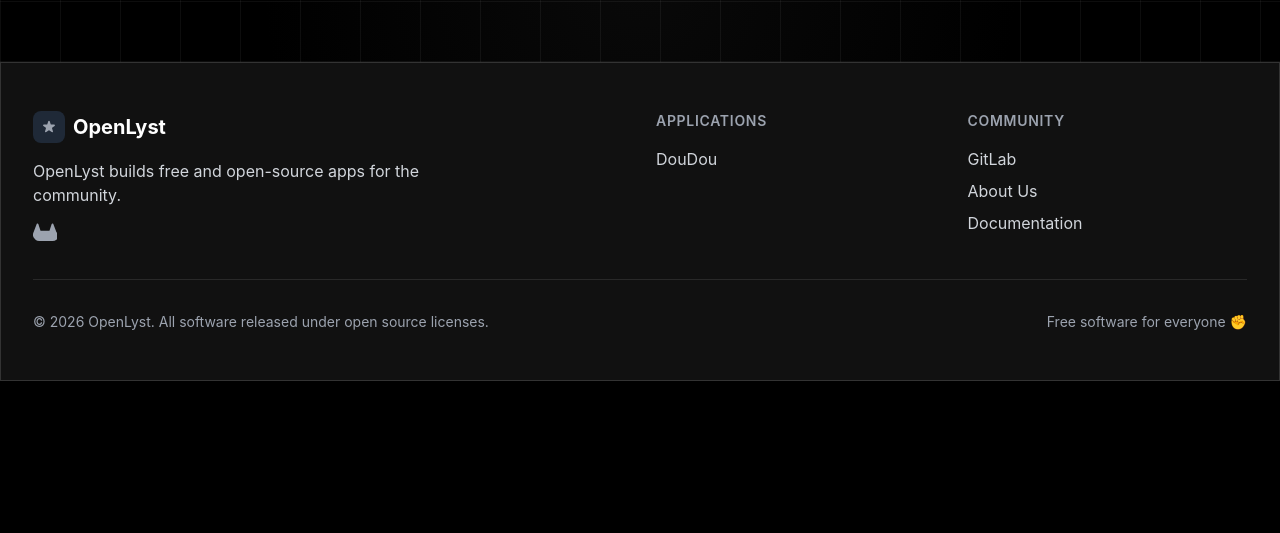
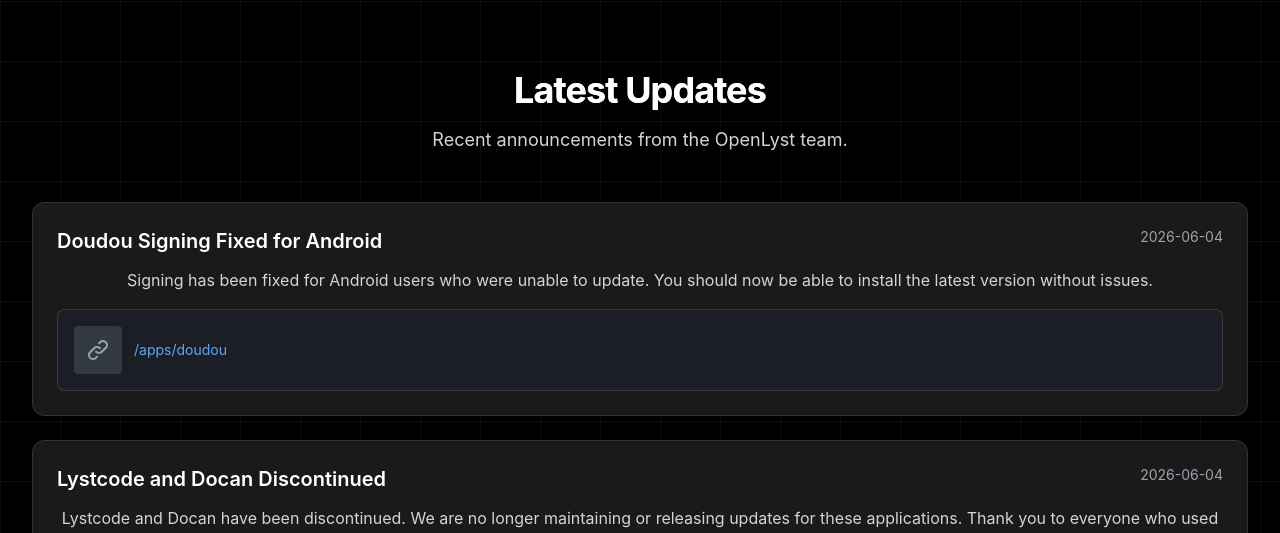
Before and after one commit to openlyst/openlyst, a Next.js app: page /news in a window 1280 px wide. Shown: the part 419-952 px from the top of the page. Before the commit the page ends 800 px from the top, so only its background shows below. Built offline with nearby package versions, Linux system fonts and the light colour scheme; no server answers.

Commit message:
Update NewsPageContent with latest updates section

```diff
--- a/src/components/NewsPageContent.tsx
+++ b/src/components/NewsPageContent.tsx
@@ -30,6 +30,33 @@ export function NewsPageContent({ initialNews }: { initialNews: NewsItem[] }) {
           <p className="text-xl text-gray-300 max-w-3xl mx-auto">{t.news.subtitle}</p>
         </div>
       </section>
+
+      <Section title={t.news.latestUpdates} subtitle={t.news.latestUpdatesDesc} background="default" centered>
+        {news.length === 0 ? (
+          <div className="text-center py-12 text-gray-400">{t.news.noNews}</div>
+        ) : (
+          <div className="space-y-6">
+            {news.map((item) => (
+              <article key={item.identifier} className="glass-card rounded-xl p-6 scroll-contain-cards">
+                <div className="flex flex-col sm:flex-row sm:items-start sm:justify-between gap-3 mb-3">
+                  <h2 className="text-xl font-semibold text-white">
+                    <LinkifiedText text={item.title} />
+                  </h2>
+                  <span className="text-sm text-gray-400">{item.date}</span>
+                </div>
+                <p className="text-gray-300 leading-relaxed">
+                  <LinkifiedText text={item.caption} />
+                </p>
+                {item.url && (
+                  <div className="mt-4">
+                    <LinkPreview url={item.url} />
+                  </div>
+                )}
+              </article>
+            ))}
+          </div>
+        )}
+      </Section>
     </>
   );
 }
```
